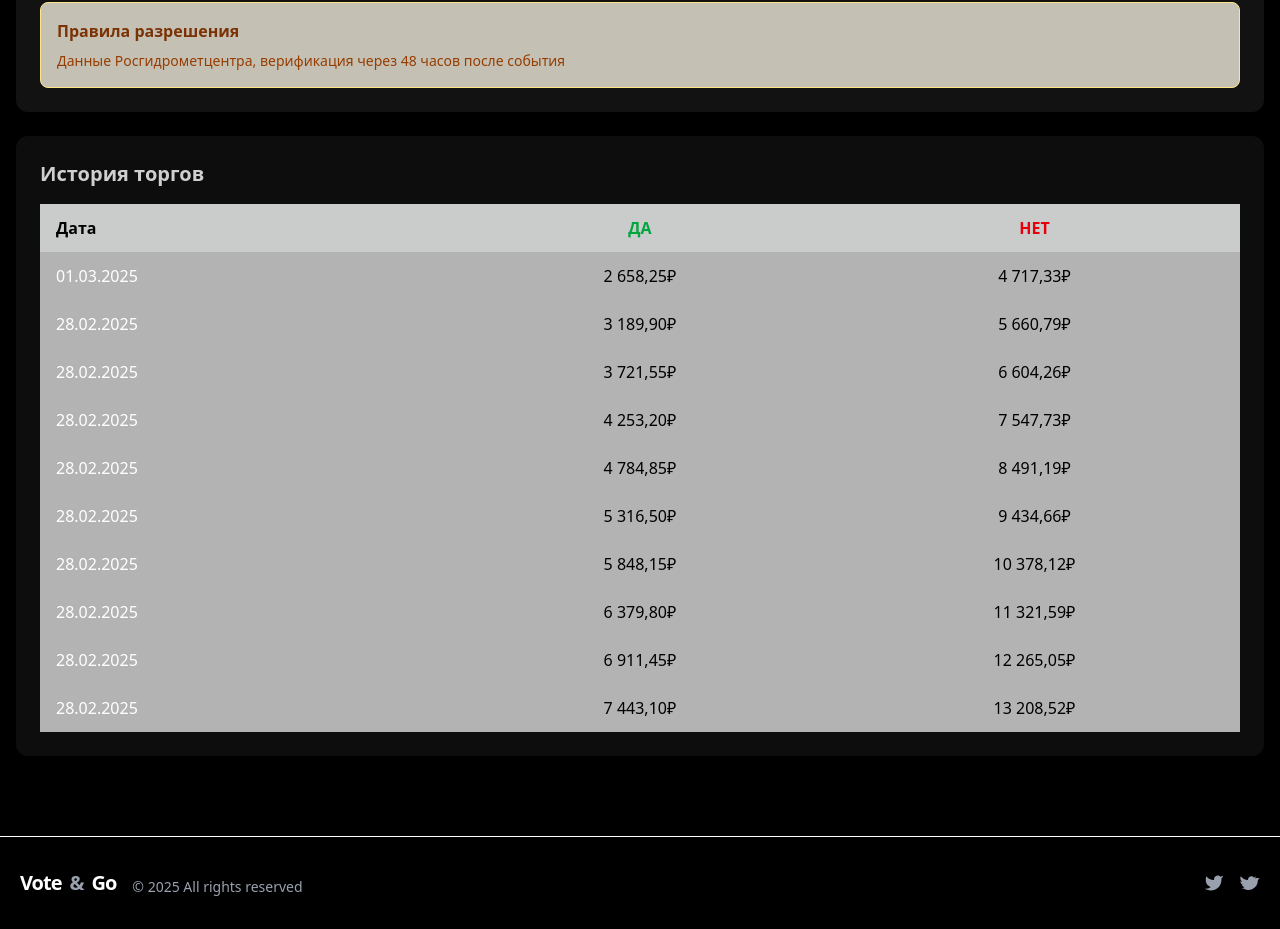
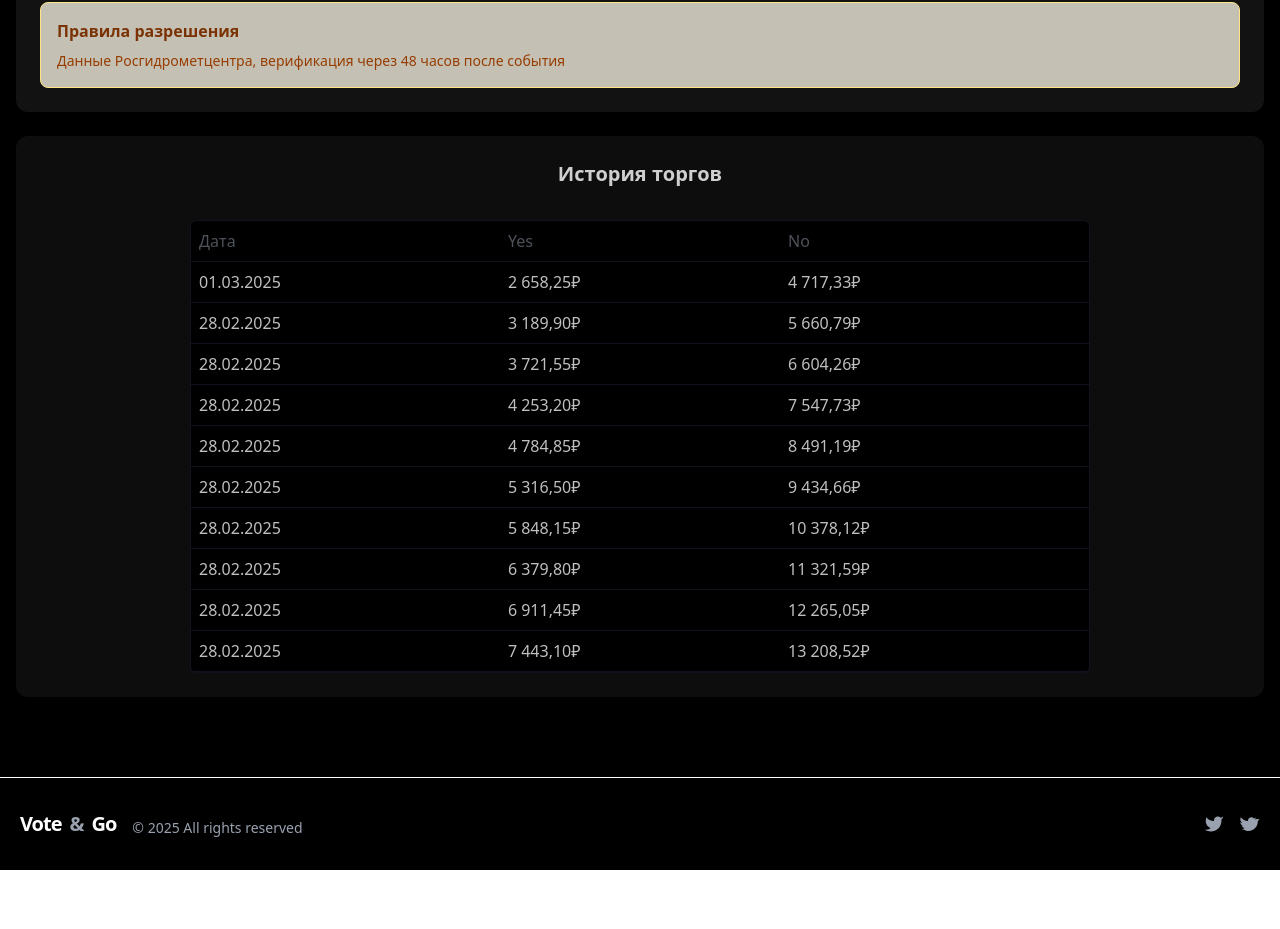
Before and after one commit to Vote-Go/frontend, a React (Vite) app: page /event/1 in a window 1280 px wide. Shown: the part 997-1926 px from the top of the page. After the commit the page ends 1867 px from the top, so only its background shows below. Built offline with nearby package versions, Linux system fonts and the light colour scheme.

Commit message:
new design for event table

```diff
--- a/src/features/bet/ui/HistoryVotesTable.tsx
+++ b/src/features/bet/ui/HistoryVotesTable.tsx
@@ -5,40 +5,39 @@ interface IHistoryVotesTable {
   historicalData: HistoricalDataPoint[];
 }
 
+const tableHeaders = ["Дата", "Yes", "No"];
+
 const HistoryVotesTable: React.FC<IHistoryVotesTable> = ({
   historicalData,
 }) => (
-  <div className="p-6 bg-white/5 dark:bg-white rounded-xl shadow-lg">
-    <h3 className="text-xl font-semibold mb-4 dark:text-black text-white/80">
+  <div className="p-6  bg-white/5 dark:bg-white rounded-xl shadow-lg">
+    <h3 className="text-xl text-center  font-semibold mb-8 dark:text-black text-white/80">
       История торгов
     </h3>
-    <div className="overflow-x-auto">
+    <div className="overflow-auto w-full rounded-md lg:w-3/4 mx-auto dark:bg-white bg-black border-gray-800/50 dark:border-gray-300 border-1">
       <table className="w-full">
-        <thead className="bg-gray-50/80">
+        <thead className="[&_tr]:border-b [&_tr]:border-gray-800/50 dark:[&_tr]:border-gray-300 hover:bg-gray-900/40 dark:hover:bg-gray-200/50">
           <tr>
-            <th className="text-left py-3 px-4">Дата</th>
-            <th className="text-center py-3 px-4 text-green-600">ДА</th>
-            <th className="text-center py-3 px-4 text-red-600">НЕТ</th>
+            {tableHeaders.map((header) => {
+              return (
+                <th
+                  className={`dark:text-gray-400 text-gray-400/50  h-10 px-2 text-left font-medium group-hover:cursor-pointer`}
+                >
+                  {header}
+                </th>
+              );
+            })}
           </tr>
         </thead>
         <tbody>
           {historicalData.map((point, i) => (
             <tr
               key={i}
-              className={
-                i % 2 === 0 ? "dark:bg-gray-50 bg-gray-50/70" : "bg-gray-50/70"
-              }
+              className="border-b dark:text-black text-white/75 border-gray-800/50 dark:border-gray-300 *:p-2 hover:bg-gray-900/40 dark:hover:bg-gray-100"
             >
-              <td className="py-3 px-4 dark:text-black text-white">
-                {new Date(point.date).toLocaleDateString("ru-RU")}
-              </td>
-              <td className="text-center py-3 px-4 font-medium">
-                {formatPrice(point.volumeYes)}
-              </td>
-
-              <td className="text-center py-3 px-4 font-medium">
-                {formatPrice(point.volumeNo)}
-              </td>
+              <td>{new Date(point.date).toLocaleDateString("ru-RU")}</td>
+              <td>{formatPrice(point.volumeYes)}</td>
+              <td>{formatPrice(point.volumeNo)}</td>
             </tr>
           ))}
         </tbody>
```
